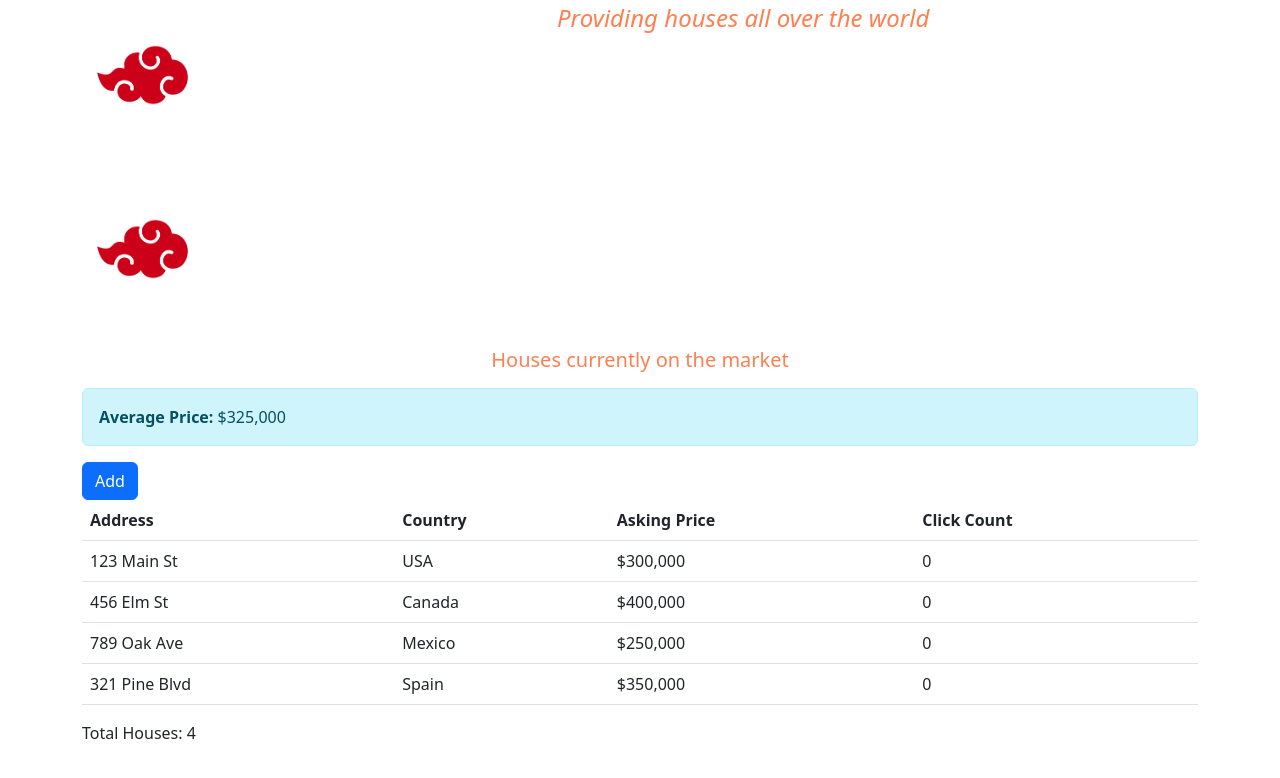
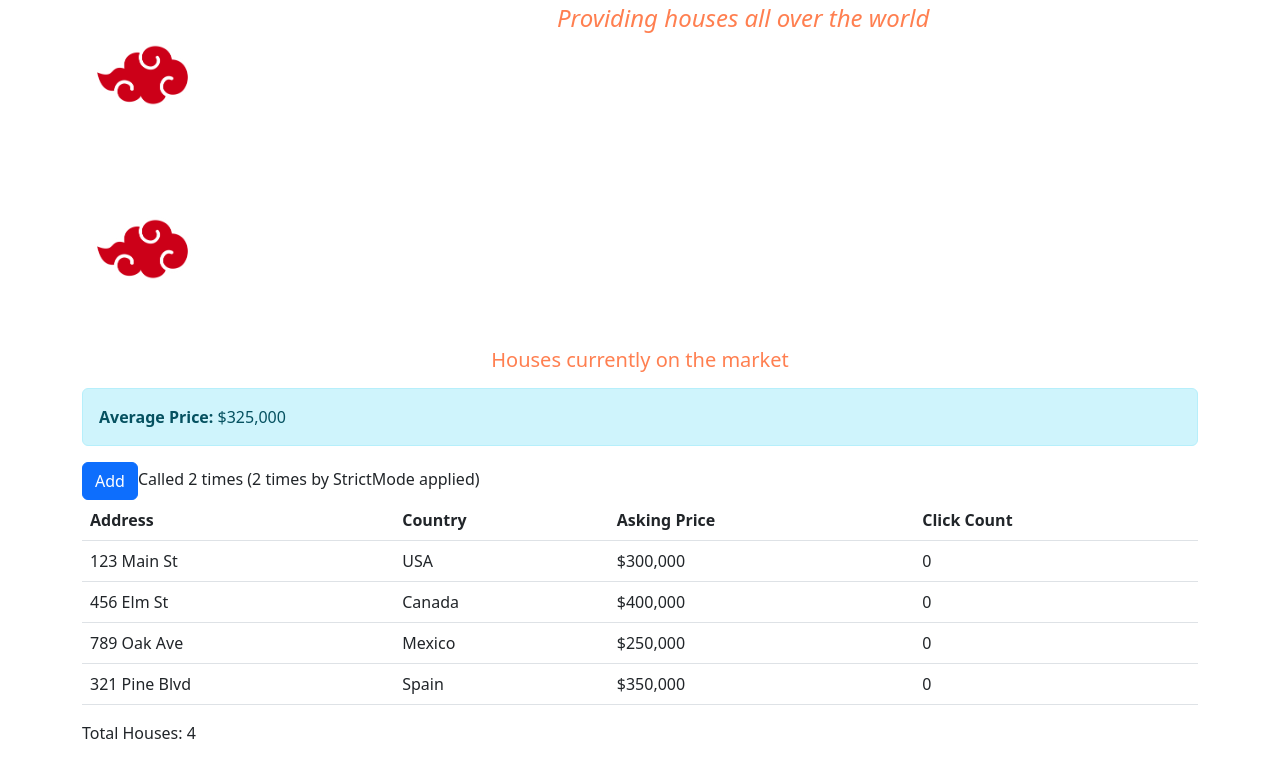
Before and after one commit to franciscofsl/React-Fundamentals, a React (Vite) app: page / in a window 1280 px wide. Shown: the top 778 px of the page. Built offline with nearby package versions, Linux system fonts and the light colour scheme.

Commit message:
Component Rendering and Side Effects: useRef

```diff
--- a/src/components/HouseList.tsx
+++ b/src/components/HouseList.tsx
@@ -1,4 +1,4 @@
-import { use, useEffect, useState, useMemo } from "react";
+import { use, useEffect, useState, useMemo, useRef } from "react";
 import HouseRow from "@/components/HouseRow";
 import House from "@/types/House";
 
@@ -21,6 +21,7 @@ const HouseList = () => {
 
   const [houses, setHouses] = useState<House[]>([]);
   const [counter, setCounter] = useState(0);
+  const refCounter = useRef(0);
 
   useEffect(() => {
     const fetchHouses = async () => {
@@ -36,6 +37,7 @@ const HouseList = () => {
     };
 
     fetchHouses();
+    refCounter.current++; // Increment refCounter to track the number of times the effect runs
   }, []); // Empty array: the effect is executed only once when mounting the component, avoiding repeated API calls.
 
   // Example with useMemo: Memoize average price (expensive calculation)
@@ -70,6 +72,8 @@ const HouseList = () => {
       <button className="btn btn-primary" onClick={AddHouse}>
         Add
       </button>
+      <a>Called {refCounter.current} times (2 times by StrictMode applied)</a>
+
       <table className="table table-hover">
         <thead>
           <tr>
```
